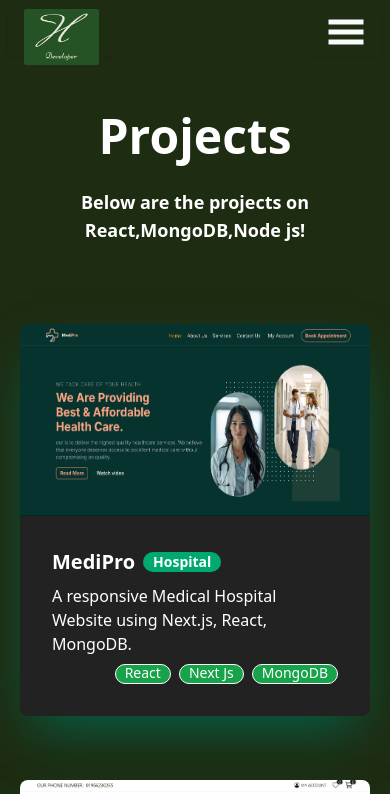
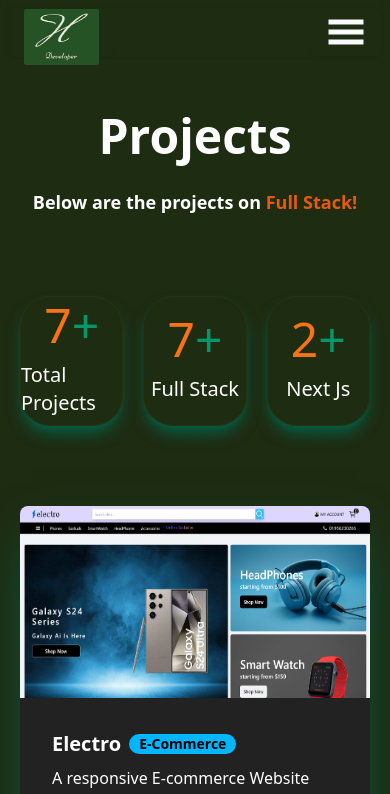
Before and after one commit to AsfaqurMec/my-Portfolio, a React (Vite) app: page /project in a window 390 px wide. Shown: the top 794 px of the page. Built offline with nearby package versions, Linux system fonts and the light colour scheme.

Commit message:
adding new project

```diff
--- a/package.json
+++ b/package.json
@@ -15,6 +15,7 @@
     "localforage": "^1.10.0",
     "match-sorter": "^6.3.4",
     "react": "^18.3.1",
+    "react-countup": "^6.5.3",
     "react-dom": "^18.3.1",
     "react-icons": "^5.2.1",
     "react-router-dom": "^6.24.1",
--- a/src/Components/Home/Home.jsx
+++ b/src/Components/Home/Home.jsx
@@ -17,9 +17,10 @@ import img1 from '../../../public/images/Screenshot 2024-08-31 143207.png'
 import img2 from '../../../public/images/Screenshot 2024-07-16 122933.png'
 import img3 from '../../../public/images/Screenshot 2024-07-16 123100.png'
 import img4 from '../../../public/images/Screenshot 2024-07-16 123221.png'
+import img5 from '../../../public/images/Screenshot 2024-09-27 193113.png'
 import AOS from 'aos';
 import 'aos/dist/aos.css'; // You can also use <link> for styles
-
+import CountUp from 'react-countup';
 // ..
 AOS.init();
 
@@ -367,7 +368,53 @@ teams, and ensure code quality.</p>
              <h2 data-aos="zoom-in-up" data-aos-duration="1000" className="text-center text-5xl font-semibold">Projects</h2>
              <p data-aos="zoom-in-up" data-aos-duration="1000" data-aos-delay="100" className="text-center mt-7 font-semibold text-lg">Below are the projects on <span className="text-orange-700 text-2xl ml-2"> M E R N Stack!</span></p>
 
+
+             <div className="grid grid-cols-3 gap-5 w-full md:w-[50%] mx-auto my-20">
+
+<div className="flex flex-col justify-center items-center gap-3 w-full shadow-lg rounded-badge shadow-emerald-800 border-[1px] border-[#2c421869]  pb-2 pt-1">
+<h1 className="text-5xl text-emerald-600"><CountUp className="text-orange-500 font-medium"  enableScrollSpy={true} end={7} duration={5} />+</h1>
+<h1 className="text-xl">Total Projects</h1>
+</div>
+
+<div className="flex flex-col justify-center items-center gap-3 w-full shadow-lg rounded-badge shadow-emerald-800 border-[1px] border-[#2c421869]  pb-2 pt-1">
+<h1 className="text-5xl text-emerald-600"><CountUp className="text-orange-500 font-medium" enableScrollSpy={true} end={7} duration={5} />+</h1>
+<h1 className="text-xl">Full Stack</h1>
+</div>
+
+<div className="flex flex-col justify-center items-center gap-3 w-full shadow-lg rounded-badge shadow-emerald-800 border-[1px] border-[#2c421869]  pb-2 pt-1">
+<h1 className="text-5xl text-emerald-600"><CountUp className="text-orange-500 font-medium" enableScrollSpy={true} end={2} duration={8} />+</h1>
+<h1 className="text-xl fon">Next Js</h1>
+</div>
+
+ </div>
+
+
+
              <div className="flex flex-wrap gap-16 md:gap-10 justify-evenly mt-20 mx-auto w-full">
+
+             <Link to={'https://electro-brown.vercel.app/'}>
+<div data-aos="zoom-in-up" data-aos-duration="1000" data-aos-delay="300" className="card  w-full md:w-96 shadow-2xl shadow-emerald-800 rounded-lg mx-auto hover:scale-110">
+  <figure>
+    <img className="h-48 w-full"
+      src={img5}
+      alt="Shoes" />
+  </figure>
+  <div className="card-body bg-[#232222] rounded-b-lg">
+    <h2 className="card-title">
+    Electro
+    <div className="badge badge-info">E-Commerce</div>
+
+    </h2>
+    <p>A responsive E-commerce Website using Next.js, React, MongoDB.</p>
+    <div className="card-actions justify-end">
+      <div className="badge bg-sky-600 pb-[2px]  badge-outline">React</div>
+      <div className="badge bg-sky-600 pb-[2px]  badge-outline">Next Js</div>
+      <div className="badge bg-sky-600 pb-[2px]  badge-outline">MongoDB</div>
+    </div>
+  </div>
+</div>
+</Link>
+
 
 
              <Link to={'https://hospital-mu-six.vercel.app'}>
--- a/src/Components/Project/Project.jsx
+++ b/src/Components/Project/Project.jsx
@@ -4,15 +4,60 @@ import img1 from '../../../public/images/Screenshot 2024-08-31 143207.png'
 import img2 from '../../../public/images/Screenshot 2024-07-16 122933.png'
 import img3 from '../../../public/images/Screenshot 2024-07-16 123100.png'
 import img4 from '../../../public/images/Screenshot 2024-07-16 123221.png'
-
+import img5 from '../../../public/images/Screenshot 2024-09-27 193113.png'
+import CountUp from 'react-countup';
 const Project = () => {
     return (
         <div className="bg-[#1e2c12] min-h-screen pt-28 px-5 md:px-10 pb-10 text-white">
              <h2 className="text-center text-5xl font-semibold">Projects</h2>
-             <p className="text-center mt-7 font-semibold text-lg">Below are the projects on React,MongoDB,Node js!</p>
+             <p className="text-center mt-7 font-semibold text-lg">Below are the projects on <span className="text-orange-600 font-bold">Full Stack!</span></p>
+
+
+
+             <div className="grid grid-cols-3 gap-5 w-full md:w-[50%] mx-auto my-20">
+
+            <div className="flex flex-col justify-center items-center gap-3 w-full shadow-lg rounded-badge shadow-emerald-800 border-[1px] border-[#2c421869]  pb-2 pt-1">
+            <h1 className="text-5xl text-emerald-600"><CountUp className="text-orange-500 font-medium"  delay={1} end={7} duration={5} />+</h1>
+            <h1 className="text-xl">Total Projects</h1>
+            </div>
+
+            <div className="flex flex-col justify-center items-center gap-3 w-full shadow-lg rounded-badge shadow-emerald-800 border-[1px] border-[#2c421869]  pb-2 pt-1">
+            <h1 className="text-5xl text-emerald-600"><CountUp className="text-orange-500 font-medium" delay={1} end={7} duration={5} />+</h1>
+            <h1 className="text-xl">Full Stack</h1>
+            </div>
+
+            <div className="flex flex-col justify-center items-center gap-3 w-full shadow-lg rounded-badge shadow-emerald-800 border-[1px] border-[#2c421869]  pb-2 pt-1">
+            <h1 className="text-5xl text-emerald-600"><CountUp className="text-orange-500 font-medium" delay={1} end={2} duration={8} />+</h1>
+            <h1 className="text-xl fon">Next Js</h1>
+            </div>
+
+             </div>
+
 
              <div className="grid sm:grid-cols-1 md:grid-cols-2 lg:grid-cols-3 gap-16 md:gap-10 justify-center mt-20 mx-auto w-full">
 
+             <Link to={'https://electro-brown.vercel.app/'}>
+<div data-aos="zoom-in-up" data-aos-duration="1000" data-aos-delay="300" className="card  w-full md:w-96 shadow-2xl shadow-emerald-800 rounded-lg mx-auto hover:scale-110">
+  <figure>
+    <img className="h-48 w-full"
+      src={img5}
+      alt="Shoes" />
+  </figure>
+  <div className="card-body bg-[#232222] rounded-b-lg">
+    <h2 className="card-title">
+    Electro
+    <div className="badge badge-info">E-Commerce</div>
+
+    </h2>
+    <p>A responsive E-commerce Website using Next.js, React, MongoDB.</p>
+    <div className="card-actions justify-end">
+      <div className="badge bg-sky-600 pb-[2px]  badge-outline">React</div>
+      <div className="badge bg-sky-600 pb-[2px]  badge-outline">Next Js</div>
+      <div className="badge bg-sky-600 pb-[2px]  badge-outline">MongoDB</div>
+    </div>
+  </div>
+</div>
+</Link>
 
              <Link to={'https://hospital-mu-six.vercel.app'}>
 <div data-aos="zoom-in-up" data-aos-duration="1000" data-aos-delay="300" className="card  w-full md:w-96 shadow-2xl shadow-emerald-800 rounded-lg mx-auto hover:scale-110">
@@ -159,6 +204,9 @@ const Project = () => {
 </Link>
 
              </div>
+
+
+
         </div>
     );
 };
```
Also changed, not shown: public/images/Screenshot 2024-09-27 193113.png (added), 1 other file (tests, documents, lock files or other folders).
